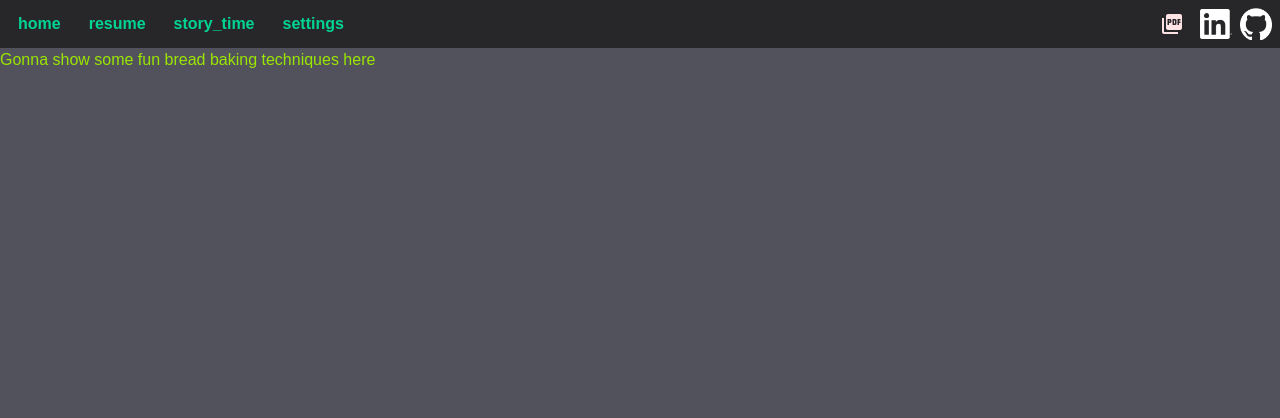
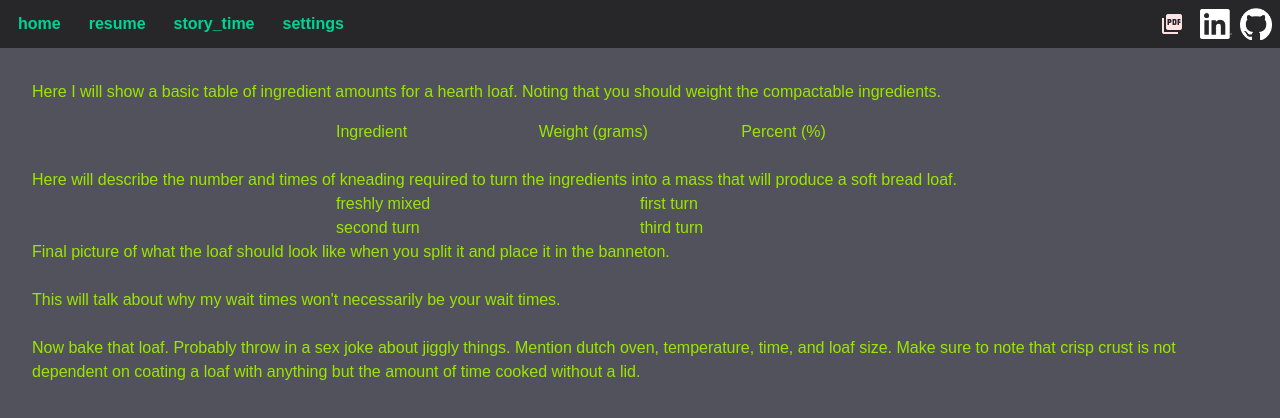
Before and after one commit to adsaines/adsaines.github.io, a Next.js app: page /bread in a window 1280 px wide. Shown: the top 418 px of the page. Built offline with nearby package versions, Linux system fonts and the light colour scheme.

Commit message:
basic layout and wording placeholders for bread page added

```diff
--- a/src/app/bread/page.tsx
+++ b/src/app/bread/page.tsx
@@ -1,7 +1,34 @@
 export default function Bread() {
     return (
-        <div>
-            Gonna show some fun bread baking techniques here
-        </div>
+        <article className="h-full overflow-auto flex flex-col mb-4 gap-6 p-8">
+            <section className="flex flex-col gap-4">
+                Here I will show a basic table of ingredient amounts for a hearth loaf. Noting that you should weight the compactable ingredients.
+                <div className="grid grid-cols-3 w-1/2 m-auto">
+                    <div className="grid-cell">Ingredient</div>
+                    <div className="grid-cell">Weight (grams)</div>
+                    <div className="grid-cell">Percent (%)</div>
+                </div>
+            </section>
+            <section className="flex flex-col w-full">
+                <div>
+                    Here will describe the number and times of kneading required to turn the ingredients into a mass that will produce a soft bread loaf.
+                </div>
+                <div className="grid grid-cols-2 w-1/2 m-auto">
+                    <div className="grid-cell">freshly mixed</div>
+                    <div className="grid-cell">first turn</div>
+                    <div className="grid-cell">second turn</div>
+                    <div className="grid-cell">third turn</div>
+                </div>
+                <div>
+                    Final picture of what the loaf should look like when you split it and place it in the banneton.
+                </div>
+            </section>
+            <section>
+                This will talk about why my wait times won't necessarily be your wait times.
+            </section>
+            <section>
+                Now bake that loaf. Probably throw in a sex joke about jiggly things. Mention dutch oven, temperature, time, and loaf size. Make sure to note that crisp crust is not dependent on coating a loaf with anything but the amount of time cooked without a lid.
+            </section>
+        </article>
     )
 }
--- a/src/structures/settings-context.tsx
+++ b/src/structures/settings-context.tsx
@@ -32,10 +32,6 @@ export const SettingContextWrapper = ({children}: {children: React.ReactNode}) =
         })
     }
 
-    useEffect(() => {
-        console.log(settings)
-    }, [settings])
-
     return (
         <SettingsContext.Provider
             value={{
```
